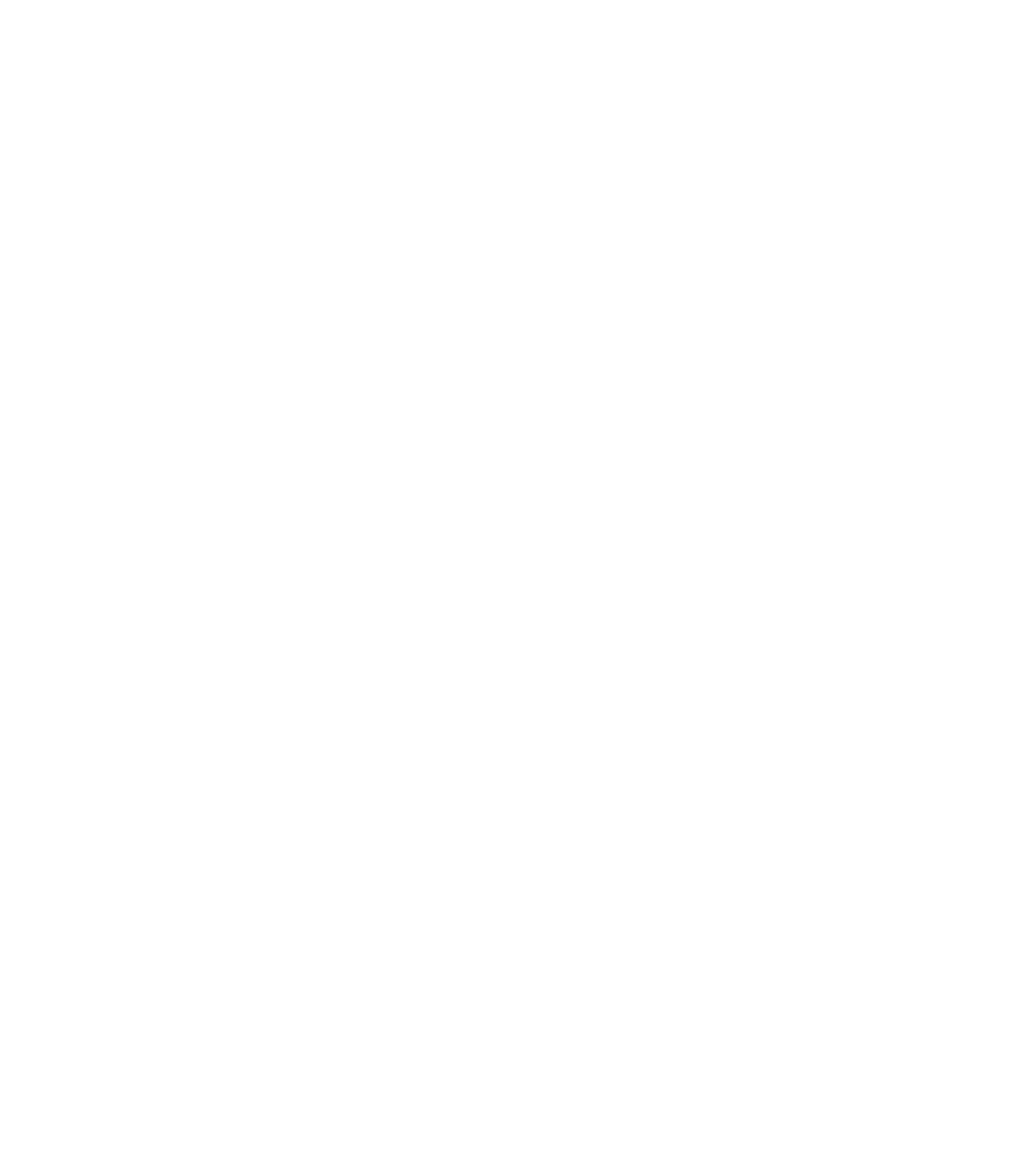
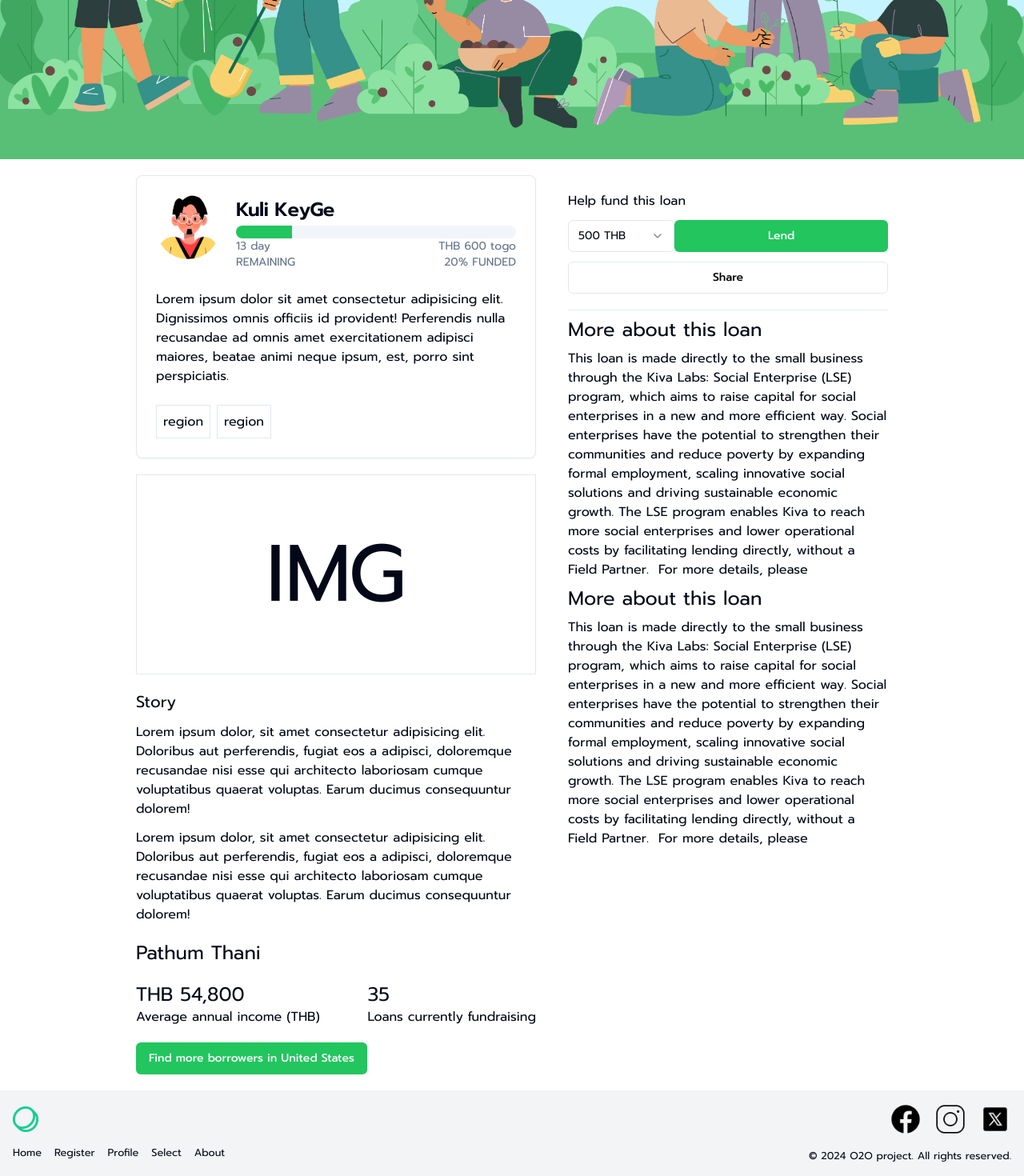
Before and after one commit to chaithawat21/o2o-frontend, a React (Vite) app: page /loanDetail in a window 1280 px wide. Before the commit this address had no page. Shown: the part 358-1828 px from the top of the page at 80% size. Before the commit the page ends 800 px from the top, so only its background shows below. Built offline with nearby package versions, Linux system fonts and the light colour scheme.

Commit message:
serch demo + loandetail

```diff
--- /dev/null
+++ b/components/ui/avatar.jsx
@@ -0,0 +1,35 @@
+"use client"
+
+import * as React from "react"
+import * as AvatarPrimitive from "@radix-ui/react-avatar"
+
+import { cn } from "@/lib/utils"
+
+const Avatar = React.forwardRef(({ className, ...props }, ref) => (
+  <AvatarPrimitive.Root
+    ref={ref}
+    className={cn("relative flex h-10 w-10 shrink-0 overflow-hidden rounded-full", className)}
+    {...props} />
+))
+Avatar.displayName = AvatarPrimitive.Root.displayName
+
+const AvatarImage = React.forwardRef(({ className, ...props }, ref) => (
+  <AvatarPrimitive.Image
+    ref={ref}
+    className={cn("aspect-square h-full w-full", className)}
+    {...props} />
+))
+AvatarImage.displayName = AvatarPrimitive.Image.displayName
+
+const AvatarFallback = React.forwardRef(({ className, ...props }, ref) => (
+  <AvatarPrimitive.Fallback
+    ref={ref}
+    className={cn(
+      "flex h-full w-full items-center justify-center rounded-full bg-muted",
+      className
+    )}
+    {...props} />
+))
+AvatarFallback.displayName = AvatarPrimitive.Fallback.displayName
+
+export { Avatar, AvatarImage, AvatarFallback }
--- a/package.json
+++ b/package.json
@@ -10,13 +10,12 @@
     "preview": "vite preview"
   },
   "dependencies": {
-
+    "@radix-ui/react-avatar": "^1.1.0",
     "@radix-ui/react-dialog": "^1.1.1",
     "@radix-ui/react-dropdown-menu": "^2.1.1",
     "@radix-ui/react-progress": "^1.1.0",
     "@radix-ui/react-select": "^2.1.1",
     "@radix-ui/react-slot": "^1.1.0",
-
     "axios": "^1.7.2",
     "class-variance-authority": "^0.7.0",
     "clsx": "^2.1.1",
--- a/src/components/CardLoanProfile.jsx
+++ b/src/components/CardLoanProfile.jsx
@@ -24,7 +24,7 @@
 export default function CardLoanProfile() {
   return (
     <div>
-      <Card className="w-[318px]  ">
+      <Card className="w-[318px]">
         <CardHeader>
           <img src={img} className="w-[315px] h-[234px] bg-green-200"></img>
 
@@ -40,12 +40,12 @@
           <Badge variant="destructive">Badge</Badge>
           </div>
           <div className="py-2">
-            <h3>100,000 THB to go go power renger</h3>
+            <h3>100,000 THB to go </h3>
           <Progress value={20} />
           </div>
         </CardContent>
-        <CardFooter>
-          <Select>
+        <CardFooter className="flex justify-end">
+          {/* <Select>
             <SelectTrigger className="w-2/3">
               <SelectValue placeholder="500 THB" />
             </SelectTrigger>
@@ -54,9 +54,9 @@
               <SelectItem value="1000">1000 THB</SelectItem>
               <SelectItem value="1500">1500 THB</SelectItem>
             </SelectContent>
-          </Select>
-          <Button asChild className="w-1/3 bg-green-500">
-            <Link to="/support">Lend</Link>
+          </Select> */}
+          <Button asChild className="w-1/3 bg-green-500 ">
+            <Link to="/loanDetail">View Loan</Link>
           </Button>
         </CardFooter>
       </Card>
--- /dev/null
+++ b/src/components/DetailPayShare.jsx
@@ -0,0 +1,67 @@
+import React from "react";
+import {
+  Select,
+  SelectContent,
+  SelectItem,
+  SelectTrigger,
+  SelectValue,
+} from "@/components/ui/select";
+import { Button } from "@/components/ui/button";
+import { Link } from "react-router-dom";
+
+function DetailPayShare() {
+  return (
+    <div className="w-[400px] py-5 pt-10">
+      <div className="pb-5">
+        <h1>Help fund this loan</h1>
+        <div className="flex flex-row py-3">
+          <Select>
+            <SelectTrigger className="w-1/3">
+              <SelectValue placeholder="500 THB" />
+            </SelectTrigger>
+            <SelectContent>
+              <SelectItem value="500">500 THB</SelectItem>
+              <SelectItem value="1000">1000 THB</SelectItem>
+              <SelectItem value="1500">1500 THB</SelectItem>
+            </SelectContent>
+          </Select>
+          <Button asChild className="w-2/3 bg-green-500">
+            <Link to="/support">Lend</Link>
+          </Button>
+        </div>
+        <Button asChild className="w-full bg-white text-black border">
+          <Link to="/support">Share</Link>
+        </Button>
+      </div>
+      <hr/>
+      <div className="flex flex-col gap-2 py-2">
+      <h1 className="text-2xl">More about this loan</h1>
+        <p>
+          This loan is made directly to the small business through the Kiva
+          Labs: Social Enterprise (LSE) program, which aims to raise capital for
+          social enterprises in a new and more efficient way. Social enterprises
+          have the potential to strengthen their communities and reduce poverty
+          by expanding formal employment, scaling innovative social solutions
+          and driving sustainable economic growth. The LSE program enables Kiva
+          to reach more social enterprises and lower operational costs by
+          facilitating lending directly, without a Field Partner.  For more
+          details, please
+        </p>
+        <h1 className="text-2xl">More about this loan</h1>
+        <p>
+          This loan is made directly to the small business through the Kiva
+          Labs: Social Enterprise (LSE) program, which aims to raise capital for
+          social enterprises in a new and more efficient way. Social enterprises
+          have the potential to strengthen their communities and reduce poverty
+          by expanding formal employment, scaling innovative social solutions
+          and driving sustainable economic growth. The LSE program enables Kiva
+          to reach more social enterprises and lower operational costs by
+          facilitating lending directly, without a Field Partner.  For more
+          details, please
+        </p>
+      </div>
+    </div>
+  );
+}
+
+export default DetailPayShare;
--- /dev/null
+++ b/src/components/DetailUser.jsx
@@ -0,0 +1,91 @@
+import React from "react";
+import {
+  Card,
+  CardContent,
+  CardDescription,
+  CardFooter,
+  CardHeader,
+  CardTitle,
+} from "@/components/ui/card";
+import { Avatar, AvatarFallback, AvatarImage } from "@/components/ui/avatar";
+import { Progress } from "@/components/ui/progress";
+import profileImg from "../assets/images/avatar/avatar01.png";
+import { Button } from "@/components/ui/button";
+import { Link } from "react-router-dom";
+
+export default function DetailUser() {
+  return (
+    <div className="flex flex-col w-[500px] gap-5 my-5">
+      <Card className="w-full">
+        <CardHeader className="flex flex-row gap-5">
+          <Avatar className='w-20 h-20'>
+            <AvatarImage src={profileImg} alt="@shadcn" />
+          </Avatar>
+          <div className="flex flex-col w-full gap-2">
+            <CardTitle>Kuli KeyGe</CardTitle>
+            <CardDescription>
+              <Progress value={20} />
+              <div className="flex justify-between">
+                <h2>{13} day</h2>
+                <h2>THB {600} togo</h2>
+              </div>
+              <div className="flex justify-between">
+                <div>REMAINING</div>
+                <div>{20}% FUNDED</div>
+              </div>
+            </CardDescription>
+          </div>
+        </CardHeader>
+        <CardContent>
+          <p>
+            Lorem ipsum dolor sit amet consectetur adipisicing elit. Dignissimos
+            omnis officiis id provident! Perferendis nulla recusandae ad omnis
+            amet exercitationem adipisci maiores, beatae animi neque ipsum, est,
+            porro sint perspiciatis.
+          </p>
+        </CardContent>
+        <CardFooter className="flex gap-2">
+          <div className="border p-2">region</div>
+          <div className="border p-2">region</div>
+        </CardFooter>
+      </Card>
+      <div>
+        {/* <img src="" alt="" /> */}
+        <h1 className="flex flex-col w-full h-[250px] border items-center justify-center text-[100px]">
+          IMG
+        </h1>
+        <div className="flex flex-col gap-3 mt-5">
+          <h1 className="text-xl">Story</h1>
+          <div>
+            Lorem ipsum dolor, sit amet consectetur adipisicing elit. Doloribus
+            aut perferendis, fugiat eos a adipisci, doloremque recusandae nisi
+            esse qui architecto laboriosam cumque voluptatibus quaerat voluptas.
+            Earum ducimus consequuntur dolorem!
+          </div>
+          <div>
+            Lorem ipsum dolor, sit amet consectetur adipisicing elit. Doloribus
+            aut perferendis, fugiat eos a adipisci, doloremque recusandae nisi
+            esse qui architecto laboriosam cumque voluptatibus quaerat voluptas.
+            Earum ducimus consequuntur dolorem!
+          </div>
+        </div>
+      </div>
+      <div className="flex flex-col gap-5">
+        <h1 className="text-2xl">Pathum Thani</h1>
+        <div className="flex flex-row justify-between">
+          <div>
+            <h1 className="text-2xl">THB 54,800</h1>
+            <h3>Average annual income (THB)</h3>
+          </div>
+          <div>
+            <h1 className="text-2xl">35</h1>
+            <h3>Loans currently fundraising</h3>
+          </div>
+        </div>
+        <Button asChild className="w-fit bg-green-500">
+        <Link to="/support">Find more borrowers in United States</Link>
+      </Button>
+      </div>
+    </div>
+  );
+}
--- a/src/components/Searchbar.jsx
+++ b/src/components/Searchbar.jsx
@@ -1,4 +1,4 @@
-import React from "react";
+import React, { useState,useEffect } from "react";
 import { Check, ChevronsUpDown } from "lucide-react";
 import { cn } from "@/lib/utils";
 import {
@@ -21,31 +21,7 @@
 } from "@/components/ui/select";
 import provinces from "../utils/provinces";
 import geographies from "../utils/geographies";
-import { useState } from "react";
-
-
-// const frameworks = [
-//   {
-//     value: "next.js",
-//     label: "Next.js",
-//   },
-//   {
-//     value: "sveltekit",
-//     label: "SvelteKit",
-//   },
-//   {
-//     value: "nuxt.js",
-//     label: "Nuxt.js",
-//   },
-//   {
-//     value: "remix",
-//     label: "Remix",
-//   },
-//   {
-//     value: "astro",
-//     label: "Astro",
-//   },
-// ];
+import { Value } from "@radix-ui/react-select";
 
 export default function searchbar() {
   const [input, setInput] = useState({
@@ -54,37 +30,50 @@
     geographies : null
   });
 
-
-
-  const handleChange = (e) => {
+  const handleInputChange = (e) => {
+    console.log(e.target.value);
     setInput((prv) => ({...prv, [e.target.name]: e.target.value}))
 }
 
+
   return (
     <div className="flex gap-2 p-5 ">
-      <Command className="w-[500px] ">
+      <Command className="w-[500px]" onValueChange={(value)=> setInput((prv) => ({...prv, "search": value}))}>
         <CommandInput
           placeholder="Type a command or search..."
         />
-        <CommandList >
-
+        <CommandList>
+          {input.search?
+          <>
           <CommandEmpty>ไม่พบผลการค้นหา</CommandEmpty>
           <CommandGroup heading="ผลการค้นหา">
-            <CommandItem>กรุงเทพ</CommandItem>
-            <CommandItem>ขอนแก่น</CommandItem>
-            <CommandItem>เชียงราย</CommandItem>
+            <CommandItem value=''>กรุงเทพ</CommandItem>
+            <CommandItem value=''>ขอนแก่น</CommandItem>
+            <CommandItem value=''>เชียงราย</CommandItem>
           </CommandGroup>
           <CommandSeparator />
+          </>:""}
         </CommandList>
       </Command>
-      <Select>
+      <Select onValueChange={(value)=> setInput((prv) => ({...prv, "geographies": value}))}>
         <SelectTrigger className="w-[180px]">
-          <SelectValue placeholder="จังหวัด" />
+          <SelectValue placeholder="ภูมิภาค" />
+        </SelectTrigger >
+        <SelectContent >
+          {geographies.map((items) => (
+            <SelectItem key={items.id} value={items.name}>
+              {items.name}
+            </SelectItem>
+          ))}
+        </SelectContent>
+      </Select>
+      {!input.geographies?
+      <>
+      <Select onValueChange={(value)=> setInput((prv) => ({...prv, "provinces": value}))} disabled>
+        <SelectTrigger className="w-[180px]">
+          <SelectValue placeholder="จังหวัด"/>
         </SelectTrigger>
-        <SelectContent
-          name='provinces'
-          value={input.provinces}
-          onChange={handleChange}>
+        <SelectContent>
           {provinces.map((items) => (
             <SelectItem key={items.id} value={items.name_th}>
               {items.name_th}
@@ -92,23 +81,22 @@
           ))}
         </SelectContent>
       </Select>
-      <Select>
+      </>:
+      <>
+      <Select onValueChange={(e)=> setInput((prv) => ({...prv, "provinces": e}))}>
         <SelectTrigger className="w-[180px]">
-          <SelectValue placeholder="ภูมิภาค" />
+          <SelectValue placeholder="จังหวัด"/>
         </SelectTrigger>
-        <SelectContent
-          name='geographies'
-          value={input.geographies}
-          onChange={handleChange}
-          >
-          {geographies.map((items) => (
-            <SelectItem key={items.id} value={items.name}>
-              {items.name}
+        <SelectContent>
+          {provinces.map((items) => (
+            <SelectItem key={items.id} value={items.name_th}>
+              {items.name_th}
             </SelectItem>
           ))}
         </SelectContent>
       </Select>
-     {console.log(input)}
+      </>}
+     {console.log(Command)}
     </div>
   );
 }
--- /dev/null
+++ b/src/pages/LoanDetailPage.jsx
@@ -0,0 +1,25 @@
+import React from "react";
+import imgHeader from "../assets/images/header/header02.png";
+import DetailUser from "../components/DetailUser";
+import DetailPayShare from "../components/DetailPayShare";
+
+export default function LoanDetailPage() {
+  return (
+    <>
+      <div className="relative flex flex-col items-center">
+        <img
+          className="object-cover object-center  w-full h-[30rem] relative "
+          src={imgHeader}
+          alt="header-image"
+        />
+        <h1 className="absolute top-[10rem]  text-black text-center text-[5rem] font-[700] drop-shadow-[0_0px_1px_rgba(255,255,255,1)]">
+          เติบโตในการลงทุน
+        </h1>
+        <div className="flex flex-row justify-center gap-10">
+          <DetailUser />
+          <DetailPayShare />
+        </div>
+      </div>
+    </>
+  );
+}
--- a/src/pages/SelectPage.jsx
+++ b/src/pages/SelectPage.jsx
@@ -1,11 +1,8 @@
 import React from "react";
-import provinces from "../utils/provinces";
-import geographies from "../utils/geographies";
 import Searchbar from "../components/Searchbar";
 import CardLoanProfile from "../components/CardLoanProfile";
 import selectPageImg from "../assets/images/header/header03.png";
 import PaginationSelect from "../components/PaginationSelect";
-import FooterHome from '../components/FooterHome'
 
 function SelectPage() {
   return (
--- a/src/routes/AppRouter.jsx
+++ b/src/routes/AppRouter.jsx
@@ -9,6 +9,7 @@
 import SelectPage from '../pages/SelectPage';
 import AboutPage from '../pages/AboutPage';
 import SupportPage from '../pages/SupportPage';
+import LoanDetailPage from '../pages/LoanDetailPage';
 
 const main = createBrowserRouter([
   {
@@ -22,7 +23,8 @@
       { path: 'select', element: <SelectPage /> },
       { path: 'cart', element: <CartPage /> },
       { path: 'about', element: <AboutPage /> },
-      { path: 'support', element: <SupportPage /> }
+      { path: 'support', element: <SupportPage /> },
+      { path: 'loanDetail', element: <LoanDetailPage /> }
     ]
   }
 ]);
```
Also changed, not shown: 1 other file (tests, documents, lock files or other folders).
